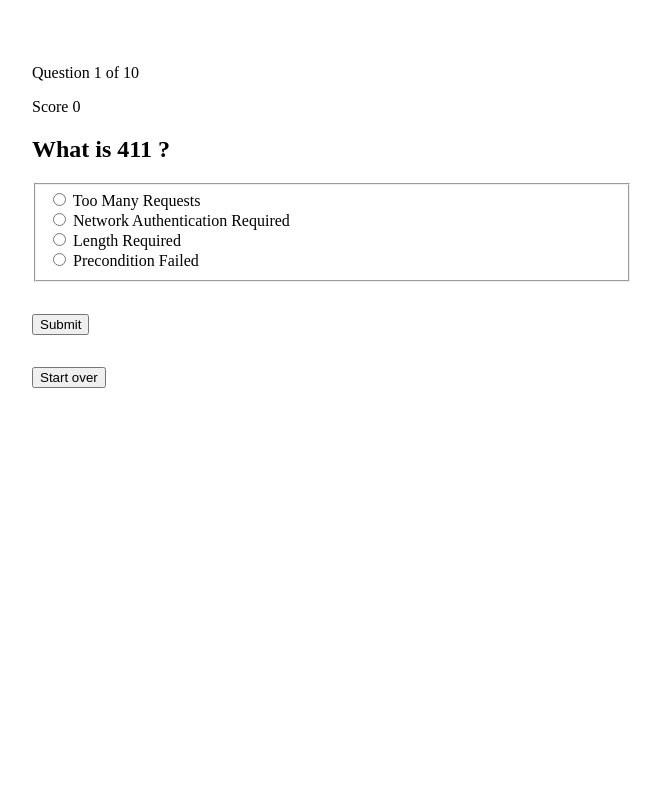
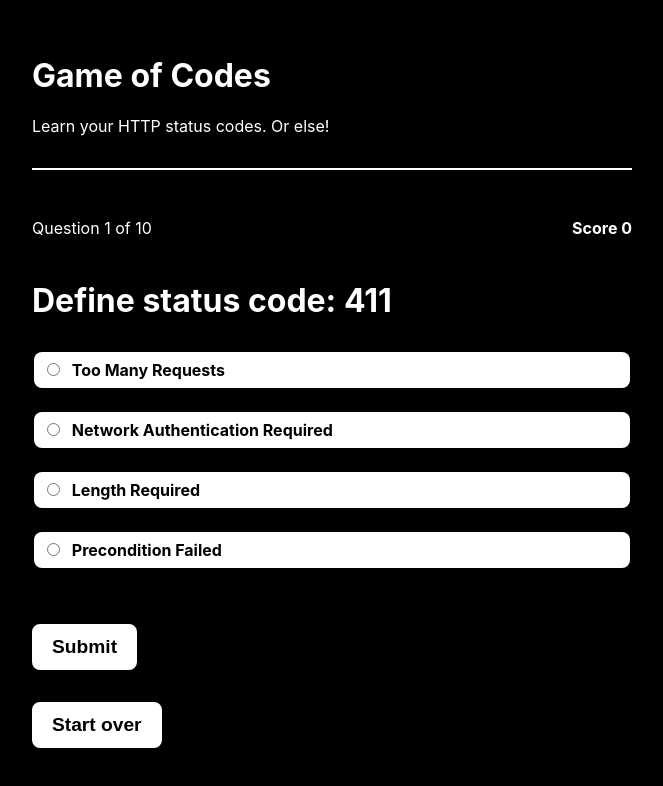
Before and after one commit to whitep4nth3r/gameofcodes.party, a plain HTML site: page index.html in a window 1280 px wide. Both pictures are taken after a click on the button "Begin quiz". Shown: the whole page, without its empty margins (308-971 px from the left). Drawn offline with Linux system fonts and the light colour scheme.

Commit message:
:lipstick: Basic styles

```diff
--- a/game.js
+++ b/game.js
@@ -52,12 +52,21 @@ function uncheckAllAnswers() {
 
 function resetGame() {
   showStartButton();
+  hideResult();
   hideQuiz();
   hideResetButton();
   uncheckAllAnswers();
   resetGameState();
   updateScore();
   initTotalQuestions();
+}
+
+function hideResult() {
+  result.style.display = "none";
+}
+
+function showResult() {
+  result.style.display = "block";
 }
 
 function showQuiz() {
@@ -181,7 +190,7 @@ function generateQuestion() {
 
 function clearAnswerResults() {
   for (let el of answerEls) {
-    el.className = "answer";
+    el.className = "answers__option";
   }
 }
 
@@ -203,7 +212,12 @@ function showAnswerResults() {
   }
 }
 
+function resetScore() {
+  result.textContent = "";
+}
+
 function endGame() {
+  showResult();
   hideQuiz();
   result.textContent = `You scored ${GameState.current.score} out of ${GameState.questionCount}!`;
 }
--- a/index.html
+++ b/index.html
@@ -19,41 +19,45 @@
   <body>
     <header></header>
     <main class="main">
+      <h1 class="main__header">Game of Codes</h1>
+      <p>Learn your HTTP status codes. Or else!</p>
+      <hr class="separator" />
       <section data-init>
         <button type="button" class="button" data-start>Begin quiz</button>
       </section>
-      <p data-result></p>
+      <p class="quiz__result" data-result></p>
       <section class="quiz" data-quiz>
-        <p>
+        <div class="quiz__info">
+          <p class="quiz__info__progress">
             Question
             <span data-current></span>
             of
             <span data-question-count></span>
           </p>
-        <p>
+          <p class="quiz__info__score">
             Score
             <span data-score></span>
           </p>
-        <h1>
-          What is
+        </div>
+        <h2 class="quiz__question">
+          Define status code:
           <span data-question></span>
-          ?
-        </h1>
+        </h2>
         <form>
-          <fieldset>
-            <div data-answer class="answer">
+          <fieldset class="answers">
+            <div data-answer class="answers__option">
               <input type="radio" name="answer" id="option1" />
               <label for="option1"></label>
             </div>
-            <div data-answer class="answer">
+            <div data-answer class="answers__option">
               <input type="radio" name="answer" id="option2" />
               <label for="option2"></label>
             </div>
-            <div data-answer class="answer">
+            <div data-answer class="answers__option">
               <input type="radio" name="answer" id="option3" />
               <label for="option3"></label>
             </div>
-            <div data-answer class="answer">
+            <div data-answer class="answers__option">
               <input type="radio" name="answer" id="option4" />
               <label for="option4"></label>
             </div>
--- a/main.css
+++ b/main.css
@@ -3,25 +3,81 @@ html {
 }
 
 body {
+  padding: 1rem;
+  background-color: #000;
+  color: #fff;
   font-size: 1rem;
+  font-family: -apple-system, BlinkMacSystemFont, "Segoe UI", Roboto, Helvetica, Arial, sans-serif,
+    "Apple Color Emoji", "Segoe UI Emoji", "Segoe UI Symbol";
 }
 
 * {
   box-sizing: border-box;
 }
 
+.separator {
+  border-style: solid;
+  border-color: #fff;
+  background-color: #fff;
+  margin-top: 2rem;
+  margin-bottom: 2rem;
+}
+
 .main {
-  margin: 4rem auto;
+  margin: 2rem auto;
   max-width: 600px;
+}
+
+.main__header {
 }
 
 .quiz {
   display: none;
 }
 
+.quiz__info {
+  display: grid;
+  justify-content: space-between;
+  grid-template-columns: 1fr 1fr;
+}
+
+.quiz__info__progress {
+}
+
+.quiz__info__score {
+  font-weight: bold;
+  text-align: right;
+}
+
+.quiz__question {
+  font-size: 2rem;
+  margin-bottom: 2rem;
+}
+
+.quiz__result {
+  font-size: 2rem;
+  margin-bottom: 4rem;
+  margin-top: 4rem;
+  display: none;
+}
+
 .button {
-  margin-top: 2rem;
   margin-bottom: 2rem;
+  background-color: #fff;
+  border: 0.25rem solid #fff;
+  color: #000;
+  font-weight: bold;
+  font-size: 1.2rem;
+  padding: 0.5rem 1rem;
+  cursor: pointer;
+  border-radius: 0.5rem;
+}
+
+.button:focus {
+  outline: none;
+  box-shadow: #0000ff 0 0 0 0.25rem;
+  transition: box-shadow 0.2s ease 0s;
+  color: #0000ff;
 }
 
 .button__reset {
@@ -32,13 +88,48 @@ body {
   display: none;
 }
 
-.answer {
+.answers {
+  border-width: 0;
+  padding: 0;
+  margin-bottom: 2rem;
+}
+
+.answers__option {
+  margin-bottom: 1.5rem;
+  background-color: #fff;
+  padding: 0.5rem;
+  font-weight: bold;
+  border-radius: 0.5rem;
+  color: #000;
+}
+
+input {
+  margin-right: 0.5rem;
+}
+
+.answers__option input:focus {
+  box-shadow: yellow 0 0 0 0.25rem;
+  transition: box-shadow 0.2s ease 0s;
+}
+
+.answers__option label {
+  cursor: pointer;
 }
 
 .answer__correct {
   color: green;
+  margin-bottom: 1.5rem;
+  background-color: #fff;
+  padding: 0.5rem;
+  font-weight: bold;
+  border-radius: 0.5rem;
 }
 
 .answer__incorrect {
   color: red;
+  margin-bottom: 1.5rem;
+  background-color: #fff;
+  font-weight: bold;
+  border-radius: 0.5rem;
+  padding: 0.5rem;
 }
```
Lines whose indentation alone changed are shown as unchanged.
